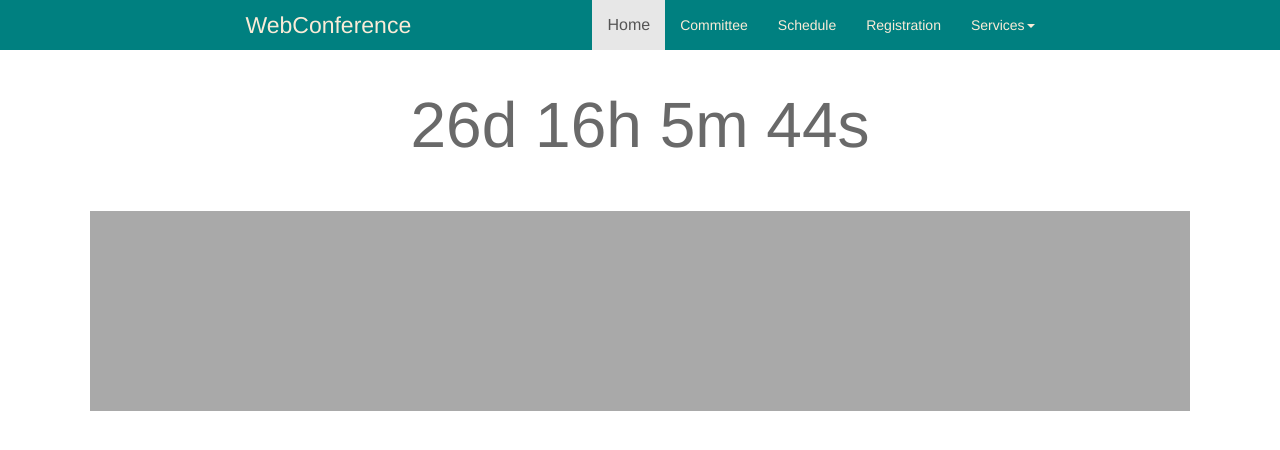
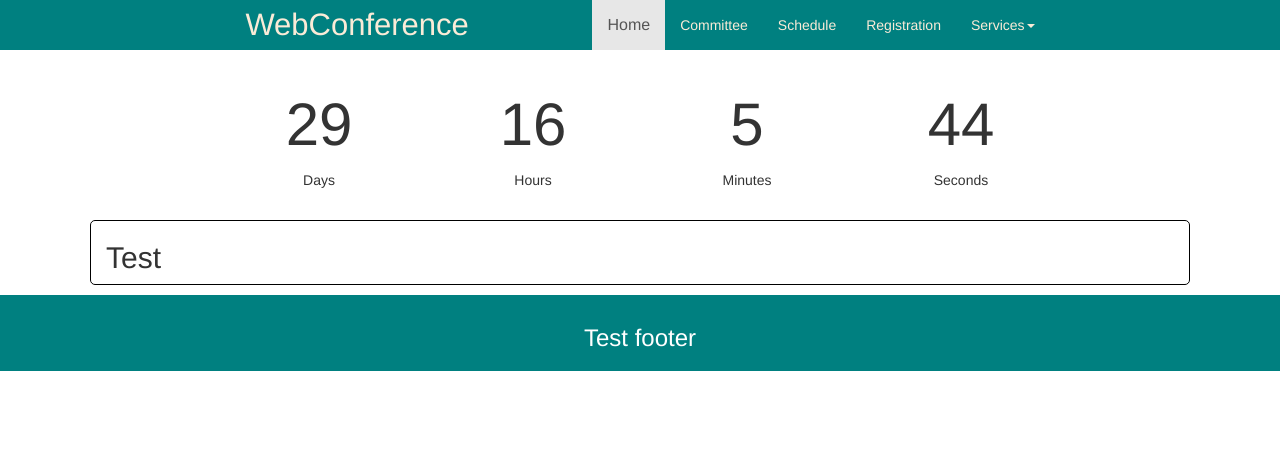
Before and after one commit to kikaidoi369/BiologyConference, a plain HTML site: page index.html in a window 1280 px wide. Drawn offline with nearby package versions, Linux system fonts and the light colour scheme.

Commit message:
add some css

```diff
--- a/index.html
+++ b/index.html
@@ -10,6 +10,7 @@
 </head>
 <body>
 
+		<header>
             <nav class="navbar-default">
                 <div class="container-fluid">
                     <div class="navbar-header">
@@ -31,22 +32,40 @@
                     </ul>
                 </div>
              </nav>
+            <div class="container">
+                <center style="padding-top:30px;padding-bottom: 30px">
+                    <table style="width: 80%;text-align: center">
+                            <tr style="width: 100%;height: 90px">
+                                <td id="countDays" style="width:25%;font-size: 60px"></td>
+                                <td id="countHours" style="width:25%;font-size: 60px"></td>
+                                <td id="countMinutes" style="width:25%;font-size: 60px"></td>
+                                <td id="countSeconds" style="width:25%;font-size: 60px"></td>
+                            </tr>
+                            <tr style="width: 100%">
+                                <td style="width:25%">Days</td>
+                                <td style="width:25%">Hours</td>
+                                <td style="width:25%">Minutes</td>
+                                <td style="width:25%">Seconds</td>
+                            </tr>
+                    </table>
+                </center>
+            </div>
+
+        </header>
 
 
-
-
-        <div class="container">
-            <center>
-                <p id="countdown" style="color:dimgray ;font-size: 64px;padding-top:30px;padding-bottom: 30px"></p>
-            </center>
-        </div>
-        <div class="container" style="background-color:darkgray;height:200px">
-
+        <div class="container body-container">
+            <h2>Test</h2>
         </div>
 
+        <footer style="background-color:#008080;position:relative;bottom:0;right: 0;left: 0;padding: 1rem;width: 100%;color: white;text-align: center;margin-top: 10px">
+            <h3>Test footer</h3>
+        </footer>
+
+        <!--JS for Countdown -->
         <script>
             // Set the date we're counting down to
-            var countDownDate = new Date("May 10, 2018 23:59:59").getTime();
+            var countDownDate = new Date("May 13, 2018 23:59:59").getTime();
 
             // Update the count down every 1 second
             var x = setInterval(function() {
@@ -64,8 +83,10 @@
                 var seconds = Math.floor((distance % (1000 * 60)) / 1000);
 
                 // Output the result in an element with id="countdown"
-                document.getElementById("countdown").innerHTML = days + "d " + hours + "h "
-                + minutes + "m " + seconds + "s ";
+                document.getElementById("countDays").innerHTML = days;
+                document.getElementById("countHours").innerHTML = hours;
+                document.getElementById("countMinutes").innerHTML = minutes;
+                document.getElementById("countSeconds").innerHTML = seconds;
 
                 // If the count down is over, write some text
                 if (distance < 0) {
```
Also changed, not shown: css/bootstrap.css. Lines whose indentation alone changed are shown as unchanged.
